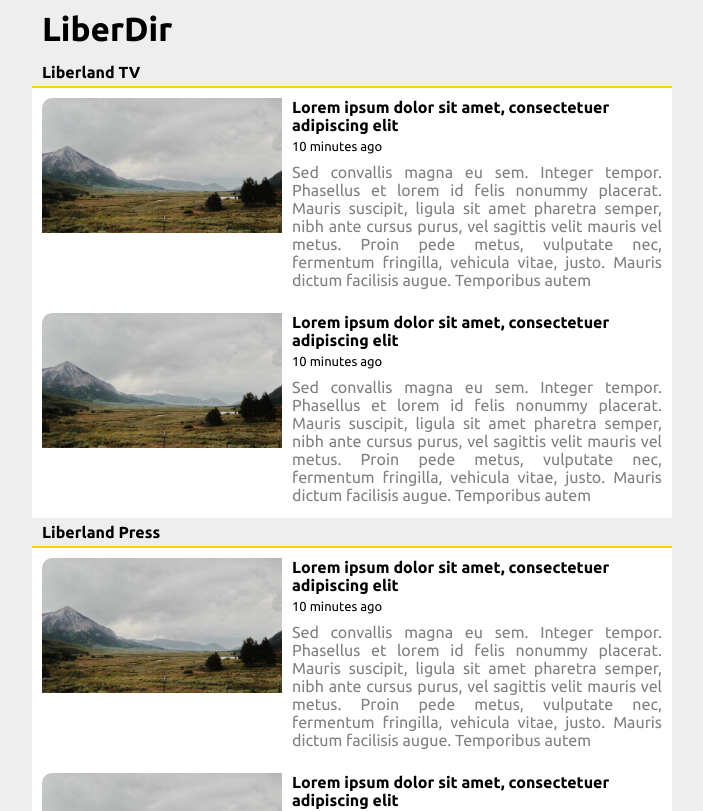
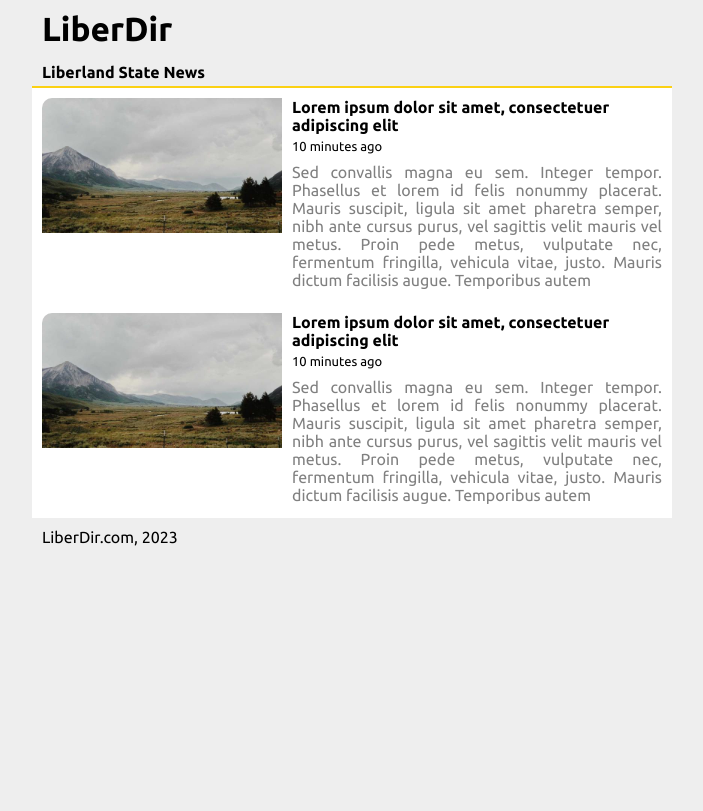
Before and after one commit to libersoft-org/liberdir, a React (Create React App) app: page / in a window 1280 px wide. Shown: the top 811 px of the page, without its empty margins (8-711 px from the left). Built offline with nearby package versions, Linux system fonts and the light colour scheme.

Commit message:
Dinamically load sources.

```diff
--- a/src/components/news/news.js
+++ b/src/components/news/news.js
@@ -1,11 +1,13 @@
 import React from 'react';
 import Medium from './medium';
 
+import news from './sources.json'
+
 const News = () => {
   return <div id='news'>
-    <Medium title='Liberland TV'/>
-    <Medium title='Liberland Press'/>
-    <Medium title='Liberland State News'/>
+    {news.map((item) => {
+        return <Medium title={item.title} />;
+    })}
   </div>;
 };
 
--- /dev/null
+++ b/src/components/news/sources.json
@@ -0,0 +1,6 @@
+[
+  {
+    "title": "Liberland State News",
+    "url": "https://api.liberland.org/news?lang=en&page=1&limit=2&order=-published"
+  }
+]
```
